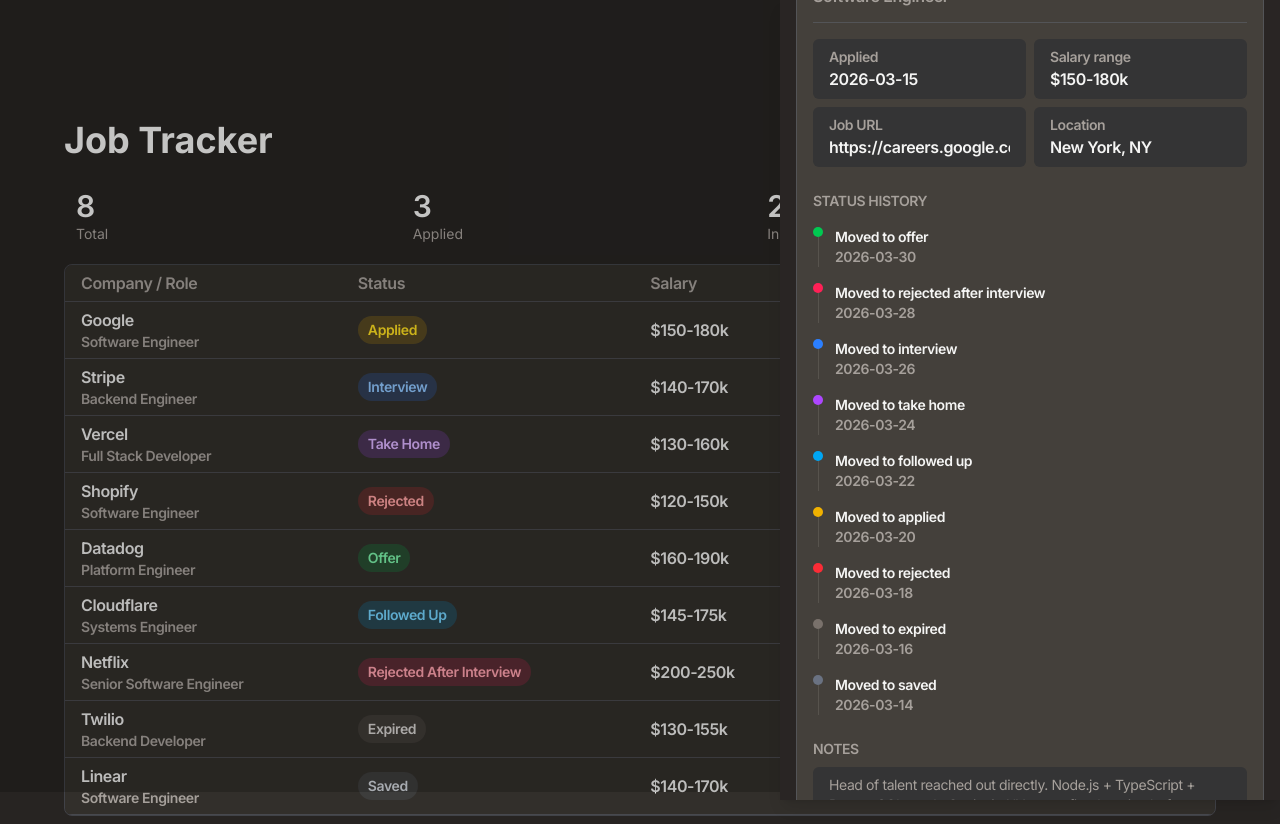
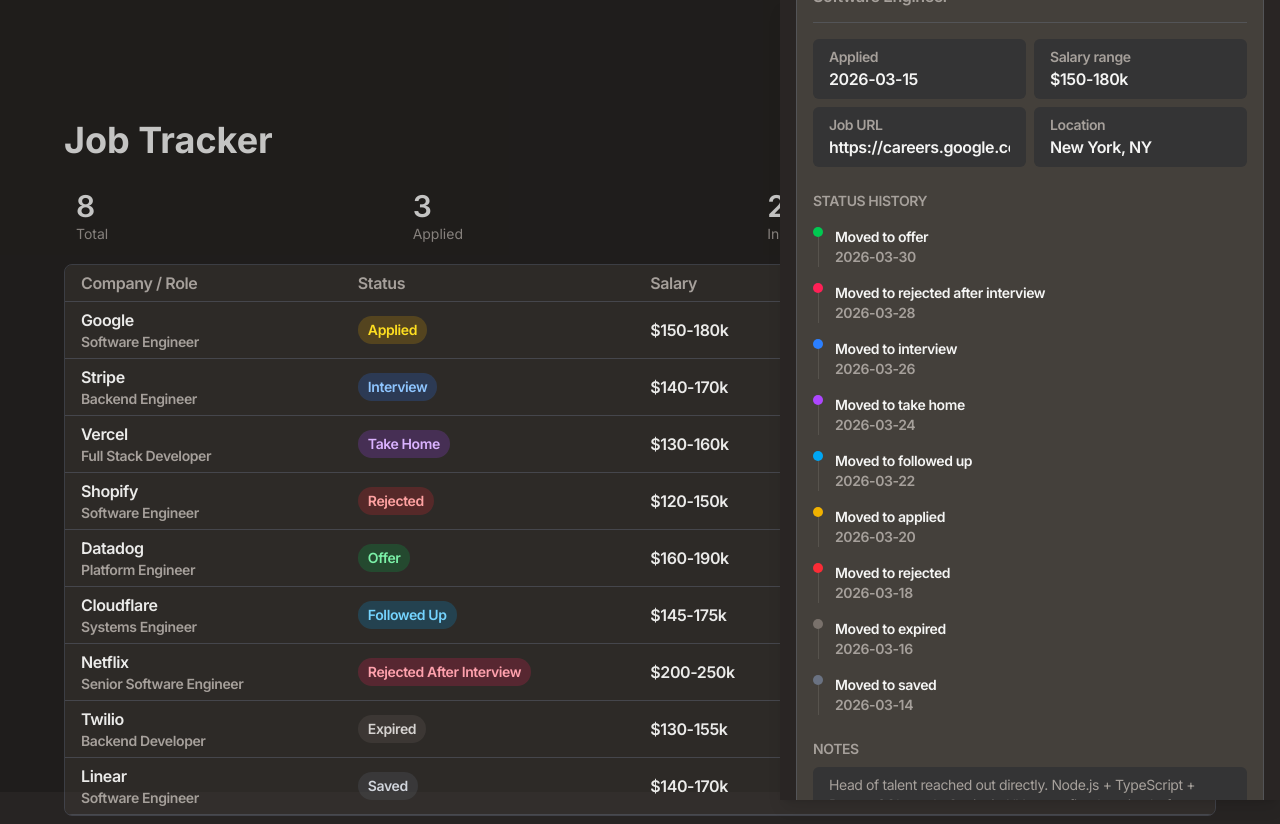
Before and after one commit to mcomatas/job-tracker, a Next.js app in the folder frontend/: page / in a window 1280 px wide. Both pictures are taken after a click on the element 640 px from the left and 330 px from the top of the page. Built offline with nearby package versions, Linux system fonts and the light colour scheme.

Commit message:
Finished up detail panel + ability to open / close it

```diff
--- a/frontend/components/applicationTable.tsx
+++ b/frontend/components/applicationTable.tsx
@@ -31,7 +31,7 @@ export default function ApplicationTable({
 
   return (
     <>
-      <div className="rounded-lg border border-gray-500/40 overflow-hidden tracking-tight">
+      <div className="rounded-lg border border-gray-500/40 overflow-hidden tracking-tight relative z-30">
         <table className="text-md table-auto bg-stone-700/40 w-full">
           <thead>
             <tr>
@@ -81,10 +81,10 @@ export default function ApplicationTable({
       {selectedApplication && (
         <>
           <div
-            className="fixed inset-0 bg-black/20 z-40"
+            className="fixed inset-0 bg-black/20 z-20"
             onClick={() => setSelectedApplication(null)}
           />
-          <div className="flex items-center fixed top-0 right-0 h-full w-[500px] bg-stone-800 shadow-lg z-50 overflow-y-auto p-4">
+          <div className="flex items-center fixed top-0 right-0 h-full w-[500px] bg-stone-800 shadow-lg z-40 overflow-y-auto p-4">
             <DetailPanel application={selectedApplication} />
           </div>
         </>
```
